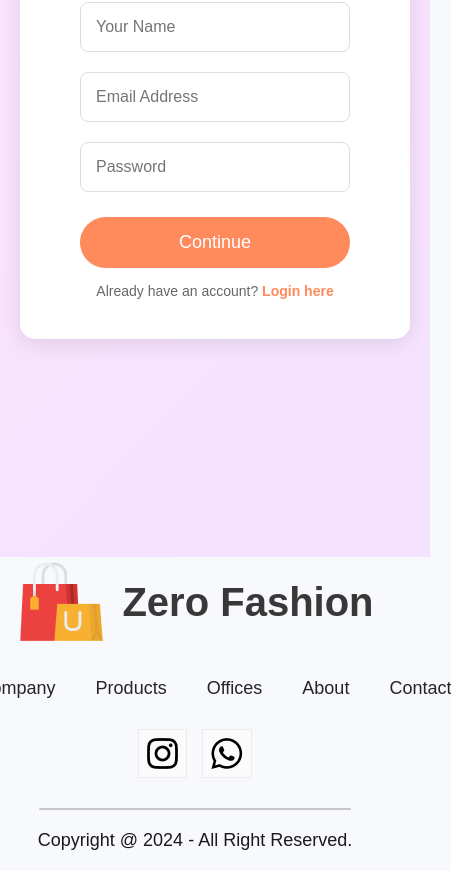
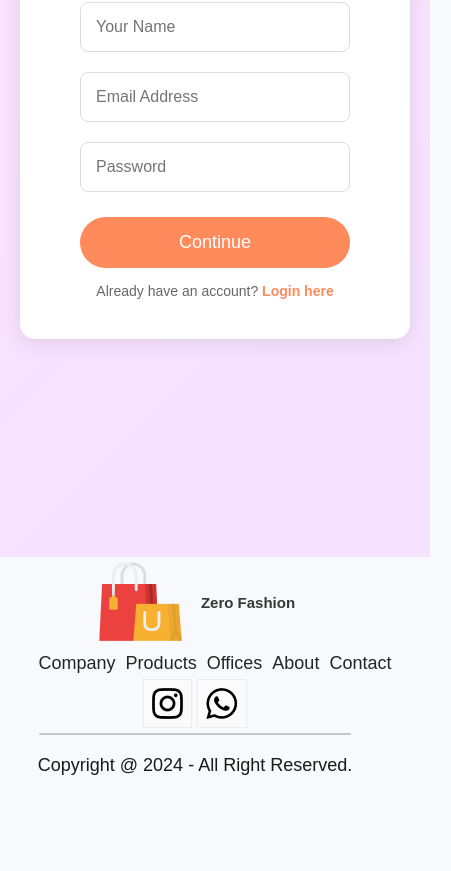
Before and after one commit to sakshamsingh03/Zero-Fashion, a React (Create React App) app: page /login in a window 390 px wide. Shown: the part 525-1396 px from the top of the page, 451 px wide, since content can reach past the window. After the commit the page ends 1306 px from the top, so only its background shows below. Built offline with nearby package versions, Linux system fonts and the light colour scheme.

Commit message:
footer added

```diff
--- a/src/Components/Footer/Footer.css
+++ b/src/Components/Footer/Footer.css
@@ -60,3 +60,84 @@
     height: 2px;
     background: #c7c7c7;
   }
+
+  /* Media queries for responsiveness */
+
+  /* For screens with a maximum width of 1280px */
+  @media (max-width: 1280px) {
+    .footer {
+      gap: 20px;
+    }
+    .footer-logo p {
+      font-size: 30px;
+    }
+    .footer-links {
+      gap: 30px;
+    }
+    .footer-social-icons {
+      gap: 10px;
+    }
+    .footer-copyright {
+      margin-bottom: 15px;
+    }
+  }
+
+  /* For screens with a maximum width of 1024px */
+  @media (max-width: 1024px) {
+    .footer {
+      gap: 15px;
+    }
+    .footer-logo p {
+      font-size: 25px;
+    }
+    .footer-links {
+      gap: 20px;
+    }
+    .footer-social-icons {
+      gap: 5px;
+    }
+    .footer-copyright {
+      margin-bottom: 10px;
+    }
+  }
+
+  /* For screens with a maximum width of 800px */
+  @media (max-width: 800px) {
+    .footer {
+      gap: 10px;
+    }
+    .footer-logo p {
+      font-size: 20px;
+    }
+    .footer-links {
+      gap: 15px;
+    }
+    .footer-social-icons {
+      gap: 5px;
+    }
+    .footer-copyright {
+      margin-bottom: 5px;
+    }
+  }
+
+  /* For screens with a maximum width of 500px */
+  @media (max-width: 500px) {
+    .footer {
+      gap: 5px;
+    }
+    .footer-logo p {
+      font-size: 15px;
+    }
+    .footer-links {
+      gap: 10px;
+    }
+    .footer-social-icons {
+      gap: 5px;
+    }
+    .footer-copyright {
+      margin-bottom: 5px;
+    }
+    .footer-links {
+        display: flex;
+    }
+  }
--- a/src/Components/Footer/Footer.jsx
+++ b/src/Components/Footer/Footer.jsx
@@ -24,7 +24,7 @@ const Footer = () => {
             </div>
             <div className="footer-icons-container">
                 <img src={whatsaop_icon} alt="" />
-            </div> {/* Corrected closing tag */}
+            </div>
         </div>
         <div className="footer-copyright">
             <hr />
```
Lines whose indentation alone changed are shown as unchanged.
